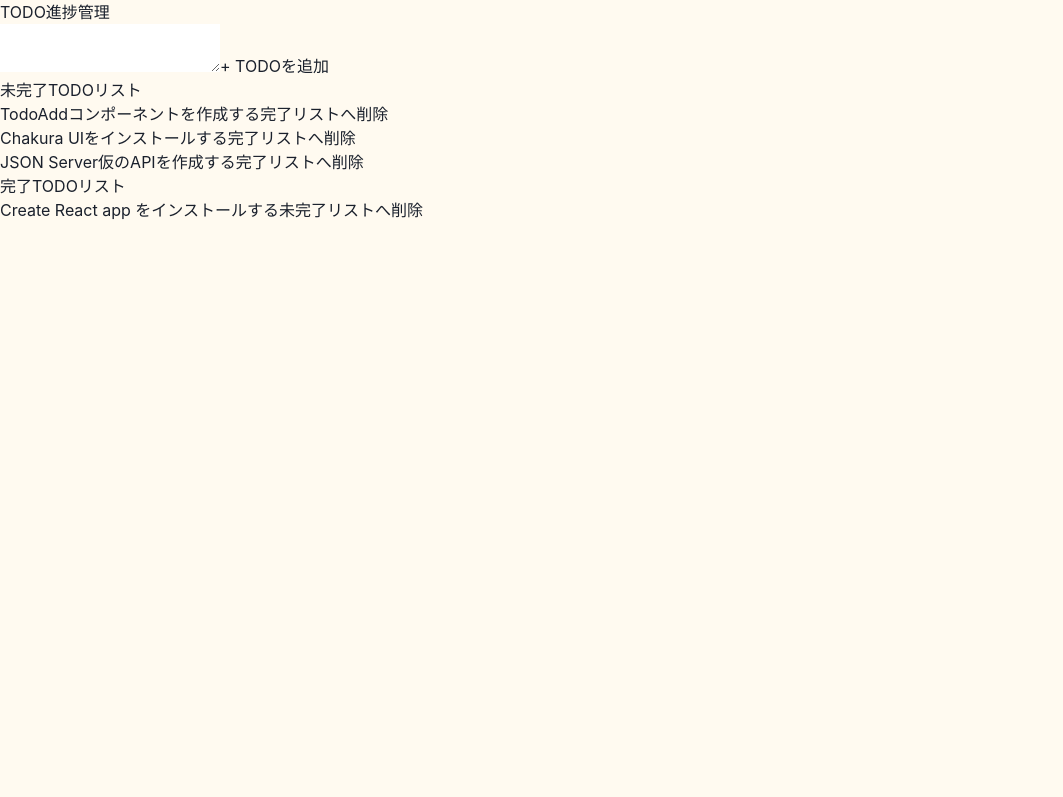
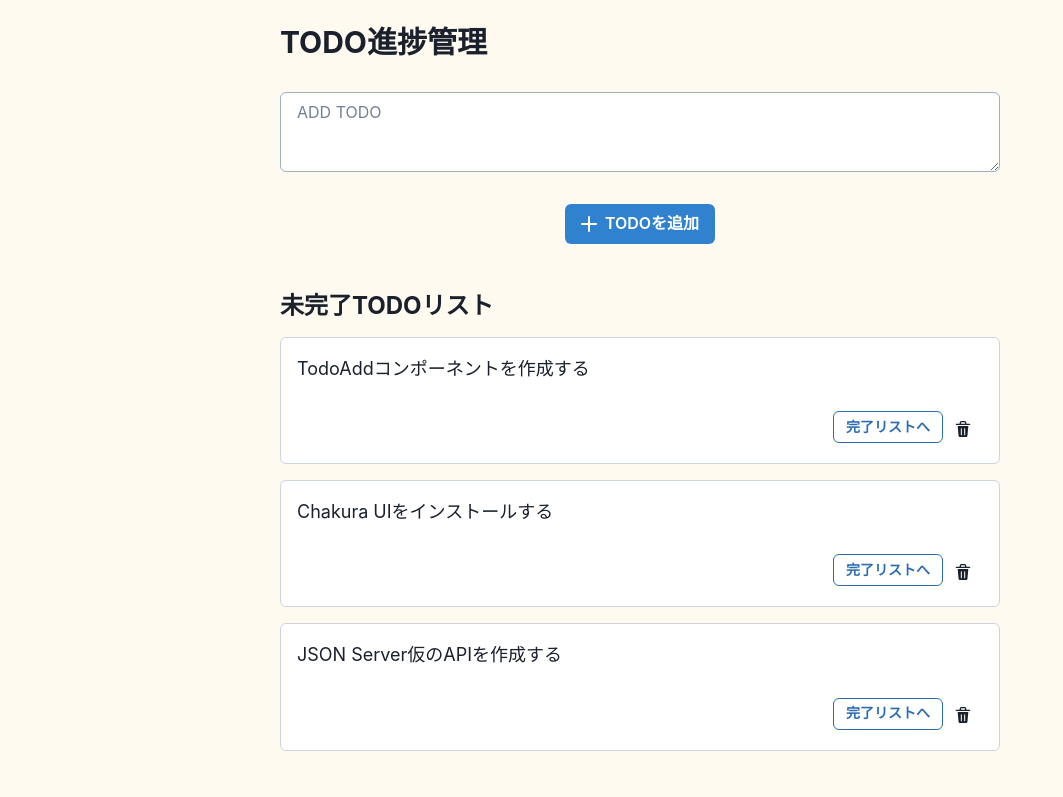
Before and after one commit to uni51/react-todo-app, a React (Create React App) app: page / in a window 1280 px wide. Shown: the top 797 px of the page, without its empty margins (0-1063 px from the left). Built offline with nearby package versions, Linux system fonts and the light colour scheme; data requests are answered from the project's data file.

Commit message:
7-37 Chakra UIのコンポーネントを利用する

```diff
--- a/src/components/App.js
+++ b/src/components/App.js
@@ -1,8 +1,14 @@
 import React, { useRef } from "react";
+
+import { Container } from "@chakra-ui/react";
+
+import { AddIcon } from "@chakra-ui/icons";
+
 import { useTodo } from "../hooks/useTodo";
+
+import { TodoTitle } from "./TodoTitle";
 import { TodoAdd } from "./TodoAdd";
 import { TodoList } from "./TodoList";
-import { TodoTitle } from "./TodoTitle";
 
 function App() {
   const {
@@ -13,13 +19,13 @@
   } = useTodo();
 
   const inputEl = useRef(null);
+
   const handleAddTodoListItem = () => {
     if (inputEl.current.value === "") return;
     addTodoListItem(inputEl.current.value);
     inputEl.current.value = "";
   };
 
-  console.log("TODOリスト:", todoList);
   const inCompletedList = todoList.filter((todo) => {
     return !todo.done;
   });
@@ -30,24 +36,36 @@
 
   return (
     <>
-      <TodoTitle title="TODO進捗管理" as="h1" />
+      <Container centerContent p={{ base: "4", md: "6" }} maxWidth="3xl">
+        <TodoTitle
+          title="TODO進捗管理"
+          as="h1"
+          fontSize={{ base: "2xl", md: "3xl" }}
+        />
         <TodoAdd
+          placeholder="ADD TODO"
+          leftIcon={<AddIcon />}
+          buttonText="TODOを追加"
           inputEl={inputEl}
           handleAddTodoListItem={handleAddTodoListItem}
         />
-
-      <TodoTitle title="未完了TODOリスト" as="h2" />
         <TodoList
           todoList={inCompletedList}
           toggleTodoListItemStatus={toggleTodoListItemStatus}
           deleteTodoListItem={deleteTodoListItem}
+          title="未完了TODOリスト"
+          as="h2"
+          fontSize={{ base: "xl", md: "2xl" }}
         />
-      <TodoTitle title="完了TODOリスト" as="h2" />
         <TodoList
           todoList={completedList}
           toggleTodoListItemStatus={toggleTodoListItemStatus}
           deleteTodoListItem={deleteTodoListItem}
+          title="完了TODOリスト"
+          as="h2"
+          fontSize={{ base: "xl", md: "2xl" }}
         />
+      </Container>
     </>
   );
 }
--- a/src/components/TodoAdd.js
+++ b/src/components/TodoAdd.js
@@ -1,8 +1,29 @@
-export const TodoAdd = ({ inputEl, handleAddTodoListItem }) => {
+import { Textarea, Button } from "@chakra-ui/react";
+
+export const TodoAdd = ({
+  placeholder,
+  leftIcon,
+  buttonText,
+  inputEl,
+  handleAddTodoListItem,
+}) => {
   return (
     <>
-      <textarea ref={inputEl} />
-      <button onClick={handleAddTodoListItem}>+ TODOを追加</button>
+      <Textarea
+        placeholder={placeholder}
+        bgColor="white"
+        mt="8"
+        borderColor="gray.400"
+        ref={inputEl}
+      />
+      <Button
+        onClick={handleAddTodoListItem}
+        colorScheme="blue"
+        leftIcon={leftIcon}
+        mt="8"
+      >
+        {buttonText}
+      </Button>
     </>
   );
 };
--- a/src/components/TodoItem.js
+++ b/src/components/TodoItem.js
@@ -1,3 +1,7 @@
+// Chakra UI の ListItem Text Flex Button IconButton コンポーネントを利用できるようにする
+import { ListItem, Text, Flex, Button, IconButton } from "@chakra-ui/react";
+import { DeleteIcon } from "@chakra-ui/icons";
+
 export const TodoItem = ({
   todo,
   toggleTodoListItemStatus,
@@ -7,13 +11,37 @@
     toggleTodoListItemStatus(todo.id, todo.done);
   const handleDeleteTodoListItem = () => deleteTodoListItem(todo.id);
 
+  const label = todo.done ? "未完了リストへ" : "完了リストへ";
+  const setColorScheme = todo.done ? "pink" : "blue";
+
   return (
-    <li>
-      {todo.content}
-      <button onClick={handleToggleTodoListItemStatus}>
-        {todo.done ? "未完了リストへ" : "完了リストへ"}
-      </button>
-      <button onClick={handleDeleteTodoListItem}>削除</button>
-    </li>
+    <ListItem
+      borderWidth="1px"
+      p="4"
+      mt="4"
+      bg="white"
+      borderRadius="md"
+      borderColor="gray.300"
+    >
+      <Text mb="6">{todo.content}</Text>
+
+      <Flex align="center" justify="flex-end">
+        <Button
+          colorScheme={setColorScheme}
+          variant="outline"
+          size="sm"
+          onClick={handleToggleTodoListItemStatus}
+        >
+          {label}
+        </Button>
+
+        <IconButton
+          icon={<DeleteIcon />}
+          variant="unstyled"
+          aria-label="delete"
+          onClick={handleDeleteTodoListItem}
+        />
+      </Flex>
+    </ListItem>
   );
 };
--- a/src/components/TodoList.js
+++ b/src/components/TodoList.js
@@ -1,12 +1,22 @@
+import { List } from "@chakra-ui/react";
+
+import { TodoTitle } from "./TodoTitle";
 import { TodoItem } from "./TodoItem";
 
 export const TodoList = ({
+  title,
+  as,
+  fontSize,
   todoList,
   toggleTodoListItemStatus,
   deleteTodoListItem,
 }) => {
   return (
-    <ul>
+    <>
+      {todoList.length !== 0 && (
+        <>
+          <TodoTitle title={title} as={as} fontSize={fontSize} mt="12" />
+          <List w="full">
             {todoList.map((todo) => (
               <TodoItem
                 todo={todo}
@@ -15,6 +25,9 @@
                 deleteTodoListItem={deleteTodoListItem}
               />
             ))}
-    </ul>
+          </List>
+        </>
+      )}
+    </>
   );
 };
--- a/src/components/TodoTitle.js
+++ b/src/components/TodoTitle.js
@@ -1,5 +1,11 @@
-export const TodoTitle = ({ title, as }) => {
-  if (as === "h1") return <h1>{title}</h1>;
-  if (as === "h2") return <h2>{title}</h2>;
-  return <p>{title}</p>;
-};
+import React, { memo } from "react";
+
+import { Heading } from "@chakra-ui/react";
+
+export const TodoTitle = memo(({ title, as, fontSize, mt }) => {
+  return (
+    <Heading mt={mt} as={as} fontSize={fontSize} w="full">
+      {title}
+    </Heading>
+  );
+});
```
Lines whose indentation alone changed are shown as unchanged.
